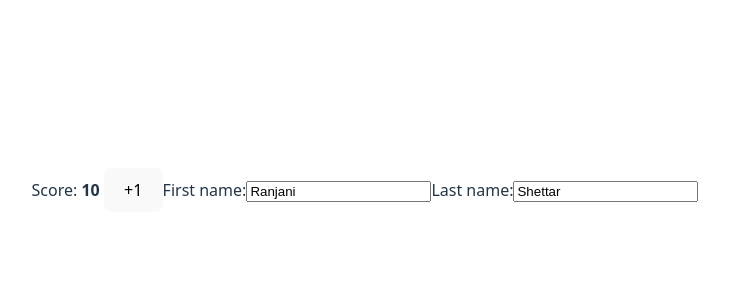
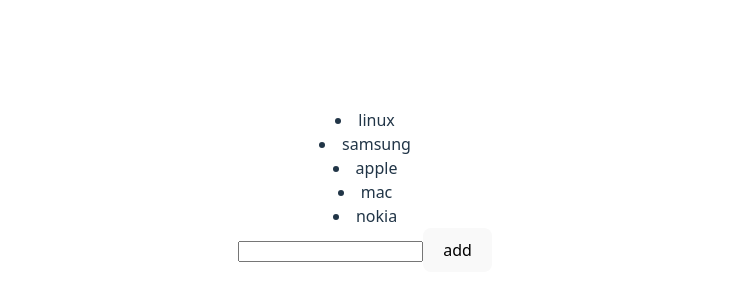
Before and after one commit to PrimeSafar/Challenge_React_useVite, a React (Vite) app: page / in a window 1280 px wide. Shown: the part 210-510 px from the top of the page, without its empty margins (275-1004 px from the left). Built offline with nearby package versions, Linux system fonts and the light colour scheme.

Commit message:
array use push

```diff
--- a/src/App.jsx
+++ b/src/App.jsx
@@ -2,14 +2,11 @@
 // import reactLogo from './assets/react.svg'
 // import viteLogo from '/vite.svg'
 import './App.css'
-import SolScoreboard from './solFormChallenge'
-
+// import SolScoreboard from './solFormChallenge'
+import Arraypush from './arrayPush'
 function App() {
-
   return (
-    <>
-      <SolScoreboard />
-    </>
+    <Arraypush />
   )
 }
 
--- /dev/null
+++ b/src/arrayPush.jsx
@@ -0,0 +1,35 @@
+import { useState } from "react";
+export default function Arraypush() {
+  const [devices, setDevices] = useState([
+    "linux",
+    "samsung",
+    "apple",
+    "mac",
+    "nokia",
+  ]);
+  const deviceMap = devices.map((dev) => {
+    return <li>{dev}</li>;
+  });
+  const [deviceName, setDeviceName] = useState("");
+  return (
+    <>
+      {deviceMap}
+      <input
+        value={deviceName}
+        onChange={(event) => {
+          setDeviceName(event.target.value);
+        }}
+      />
+      <button
+        onClick={() => {
+          //   const newDevice = [...devices];
+          //   newDevice.push(deviceName);
+          //   setDevices(newDevice);
+          setDevices([...devices, deviceName]);
+        }}
+      >
+        add
+      </button>
+    </>
+  );
+}
```
